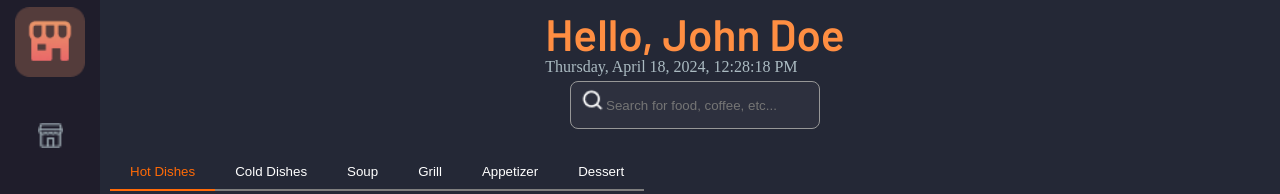
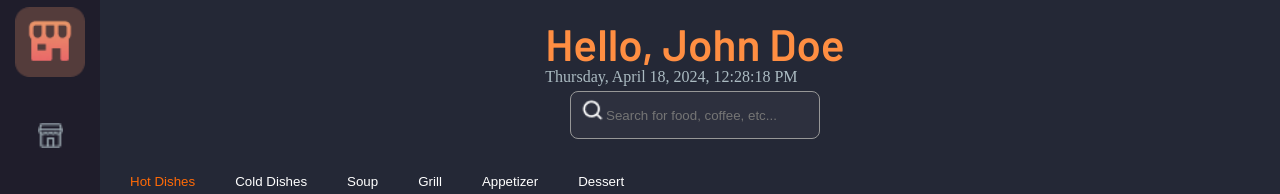
Before and after one commit to altugaltuner/food-order-altug, a React (Vite) app: page /homepage in a window 1280 px wide. Shown: the top 194 px of the page. Built offline with nearby package versions, Linux system fonts and the light colour scheme; no server answers; the database is empty; sample sign-in values are in the browser's storage.

Commit message:
minor changes

```diff
--- a/src/components/DishesMenu/DishesMenu.scss
+++ b/src/components/DishesMenu/DishesMenu.scss
@@ -4,7 +4,7 @@
     padding-left: 110px;
 
     .username-and-search-segment {
-        padding-top: 20px;
+        padding-top: 30px;
         display: flex;
         justify-content: space-between;
         text-align: left;
--- a/src/components/PieChart/PieChart.scss
+++ b/src/components/PieChart/PieChart.scss
@@ -17,6 +17,7 @@
         .top-donut-h2 {
             color: #fff; // Başlık rengini ayarlamak için
             font-size: 32px;
+            font-family: "Barlow", sans-serif;
         }
 
         .most-type-of-order-button {
--- a/src/pages/HomePage/HomePage.scss
+++ b/src/pages/HomePage/HomePage.scss
@@ -12,6 +12,7 @@
     display: flex;
     flex: 1;
     gap: 20px;
+    margin-top: 30px;
   }
 
   .mainRoot-column {
```
